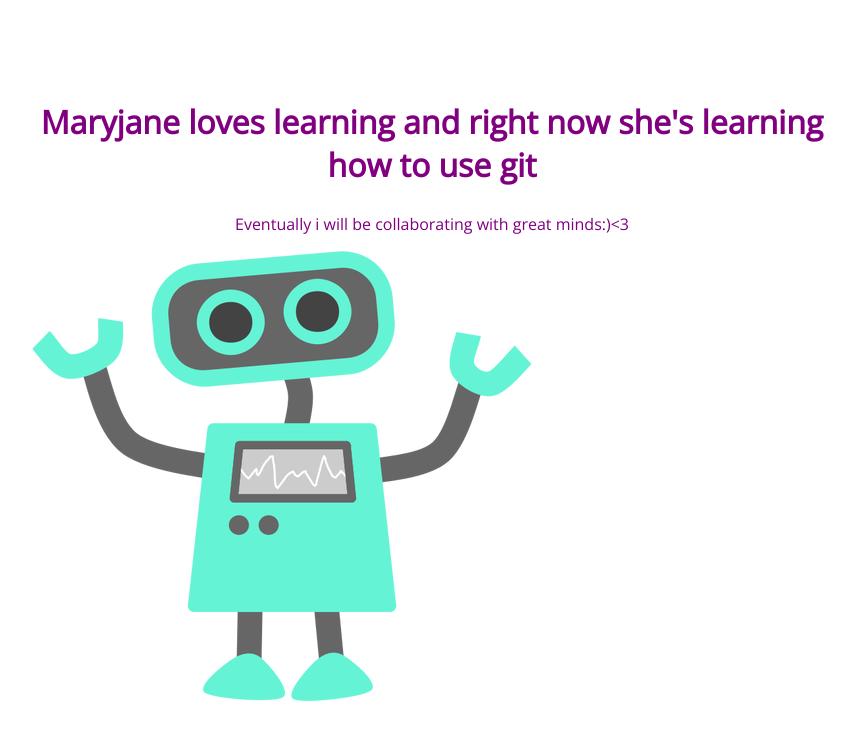
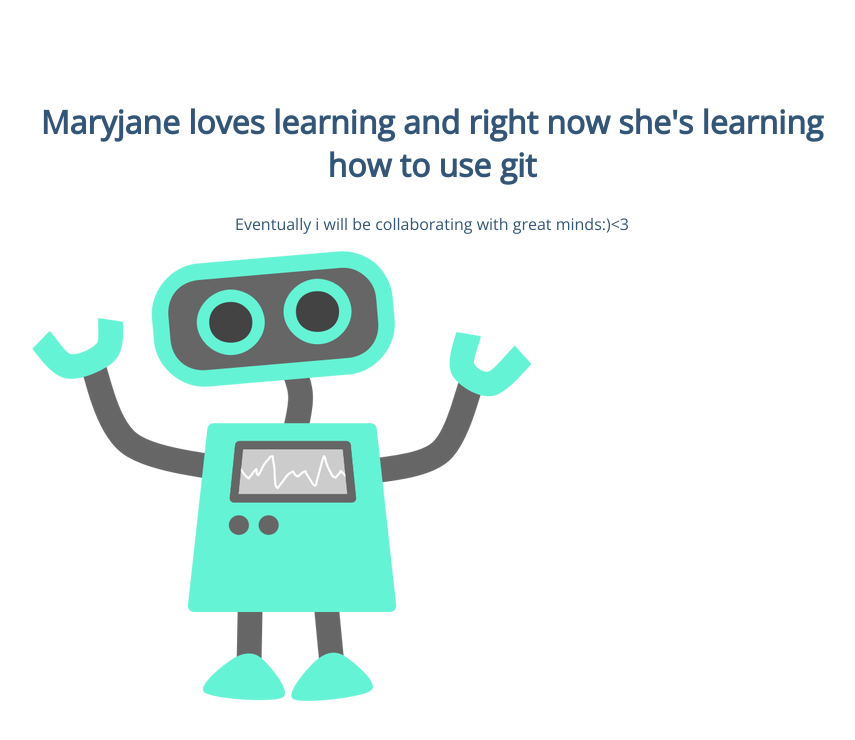
Before and after one commit to Maryjanee/105-project, a plain HTML site: page index.html in a window 1280 px wide. Shown: the whole page, without its empty margins (208-1063 px from the left). Drawn offline with nearby package versions, Linux system fonts and the light colour scheme.

Commit message:
changed h1 color

```diff
--- a/css/style.css
+++ b/css/style.css
@@ -4,7 +4,7 @@ section {
 }
 section h1,section p {
 	text-align: center;
-	color:purple;
+	color:#335577;
 
 }
 section h1 {
```
